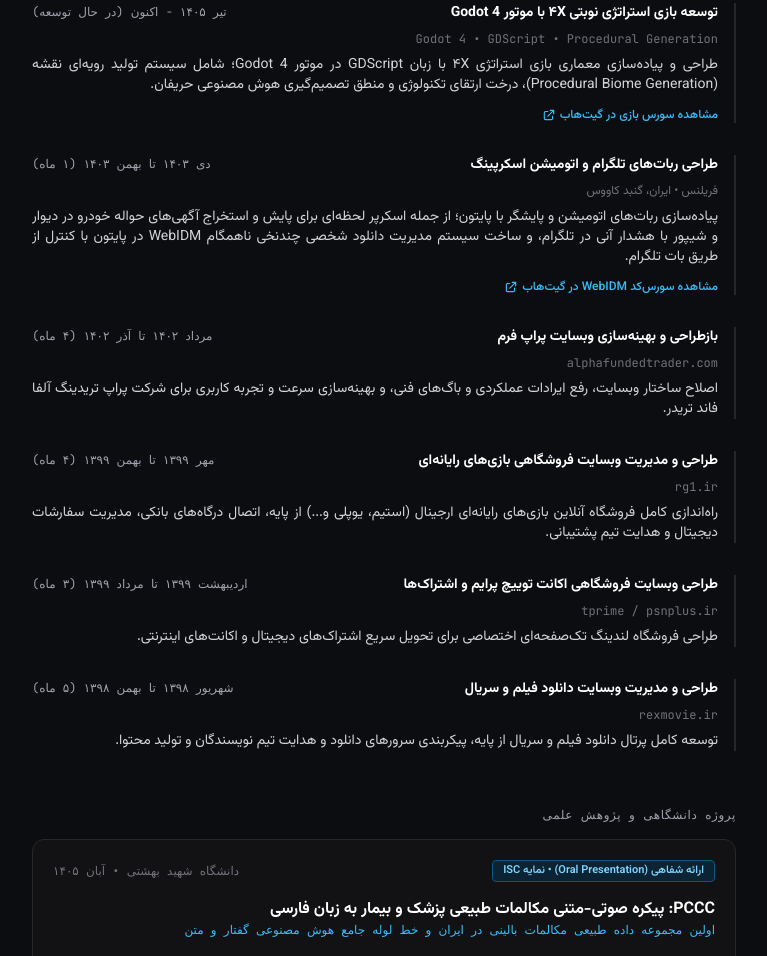
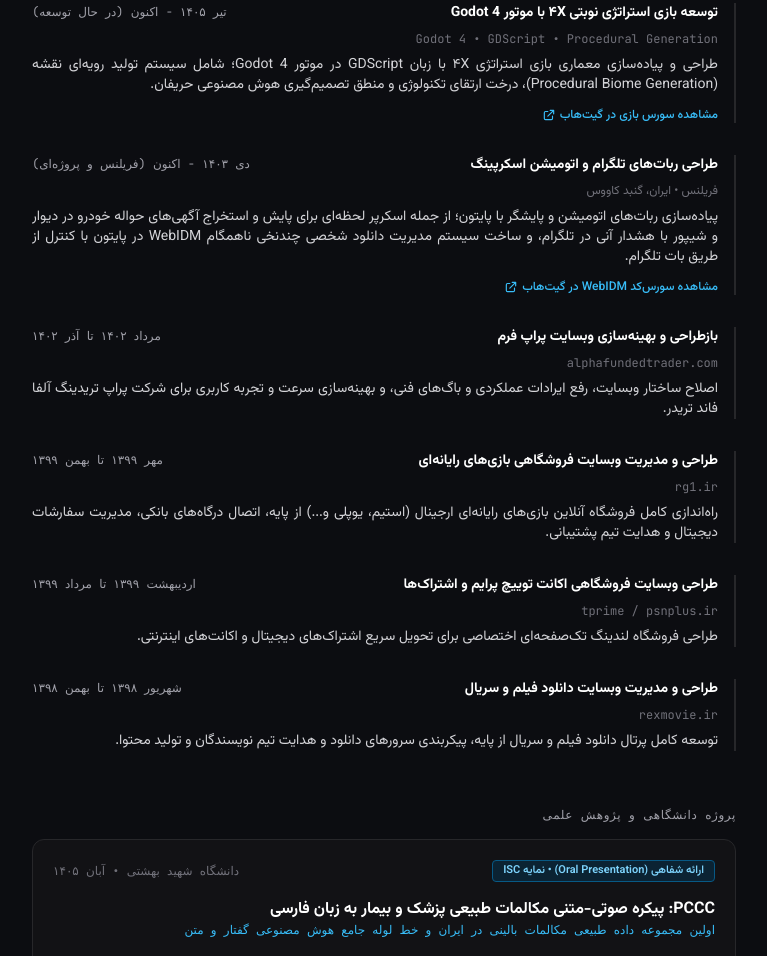
Before and after one commit to Bekend/bekend.github.io, a plain HTML site: page index.html in a window 1280 px wide. Shown: the part 2084-3040 px from the top of the page, without its empty margins (256-1023 px from the left). Drawn offline with nearby package versions, Linux system fonts and the light colour scheme.

Commit message:
fix(experience): remove negative short duration tags and set bots automation to ongoing freelance

```diff
--- a/index.html
+++ b/index.html
@@ -913,7 +913,7 @@
             <h3 class="text-sm font-bold text-zinc-900 dark:text-white" data-i18n="job_bots_title">
               طراحی ربات‌های تلگرام و اتومیشن اسکرپینگ
             </h3>
-            <span class="text-xs font-mono text-zinc-500 dark:text-zinc-400" data-i18n="job_bots_date">دی ۱۴۰۳ تا بهمن ۱۴۰۳ (۱ ماه)</span>
+            <span class="text-xs font-mono text-zinc-500 dark:text-zinc-400" data-i18n="job_bots_date">دی ۱۴۰۳ - اکنون (فریلنس و پروژه‌ای)</span>
           </div>
           <div class="text-xs text-zinc-500" data-i18n="job_bots_company">فریلنس • ایران، گنبد کاووس</div>
           <p class="text-xs sm:text-sm text-zinc-600 dark:text-zinc-300 leading-relaxed text-justify" data-i18n="job_bots_desc">
@@ -933,7 +933,7 @@
             <h3 class="text-sm font-bold text-zinc-900 dark:text-white" data-i18n="job_alpha_title">
               بازطراحی و بهینه‌سازی وبسایت پراپ فرم
             </h3>
-            <span class="text-xs font-mono text-zinc-500 dark:text-zinc-400" data-i18n="job_alpha_date">مرداد ۱۴۰۲ تا آذر ۱۴۰۲ (۴ ماه)</span>
+            <span class="text-xs font-mono text-zinc-500 dark:text-zinc-400" data-i18n="job_alpha_date">مرداد ۱۴۰۲ تا آذر ۱۴۰۲</span>
           </div>
           <div class="text-xs text-zinc-500 font-mono">alphafundedtrader.com</div>
           <p class="text-xs sm:text-sm text-zinc-600 dark:text-zinc-300 leading-relaxed text-justify" data-i18n="job_alpha_desc">
@@ -947,7 +947,7 @@
             <h3 class="text-sm font-bold text-zinc-900 dark:text-white" data-i18n="job_rg1_title">
               طراحی و مدیریت وبسایت فروشگاهی بازی‌های رایانه‌ای
             </h3>
-            <span class="text-xs font-mono text-zinc-500 dark:text-zinc-400" data-i18n="job_rg1_date">مهر ۱۳۹۹ تا بهمن ۱۳۹۹ (۴ ماه)</span>
+            <span class="text-xs font-mono text-zinc-500 dark:text-zinc-400" data-i18n="job_rg1_date">مهر ۱۳۹۹ تا بهمن ۱۳۹۹</span>
           </div>
           <div class="text-xs text-zinc-500 font-mono">rg1.ir</div>
           <p class="text-xs sm:text-sm text-zinc-600 dark:text-zinc-300 leading-relaxed text-justify" data-i18n="job_rg1_desc">
@@ -961,7 +961,7 @@
             <h3 class="text-sm font-bold text-zinc-900 dark:text-white" data-i18n="job_tprime_title">
               طراحی وبسایت فروشگاهی اکانت توییچ پرایم و اشتراک‌ها
             </h3>
-            <span class="text-xs font-mono text-zinc-500 dark:text-zinc-400" data-i18n="job_tprime_date">اردیبهشت ۱۳۹۹ تا مرداد ۱۳۹۹ (۳ ماه)</span>
+            <span class="text-xs font-mono text-zinc-500 dark:text-zinc-400" data-i18n="job_tprime_date">اردیبهشت ۱۳۹۹ تا مرداد ۱۳۹۹</span>
           </div>
           <div class="text-xs text-zinc-500 font-mono">tprime / psnplus.ir</div>
           <p class="text-xs sm:text-sm text-zinc-600 dark:text-zinc-300 leading-relaxed text-justify" data-i18n="job_tprime_desc">
@@ -975,7 +975,7 @@
             <h3 class="text-sm font-bold text-zinc-900 dark:text-white" data-i18n="job_rex_title">
               طراحی و مدیریت وبسایت دانلود فیلم و سریال
             </h3>
-            <span class="text-xs font-mono text-zinc-500 dark:text-zinc-400" data-i18n="job_rex_date">شهریور ۱۳۹۸ تا بهمن ۱۳۹۸ (۵ ماه)</span>
+            <span class="text-xs font-mono text-zinc-500 dark:text-zinc-400" data-i18n="job_rex_date">شهریور ۱۳۹۸ تا بهمن ۱۳۹۸</span>
           </div>
           <div class="text-xs text-zinc-500 font-mono">rexmovie.ir</div>
           <p class="text-xs sm:text-sm text-zinc-600 dark:text-zinc-300 leading-relaxed text-justify" data-i18n="job_rex_desc">
@@ -1276,7 +1276,7 @@
         <div class="cv-box rounded border p-2 space-y-0.5">
           <div class="flex items-center justify-between text-xs">
             <span class="font-bold cv-title" data-i18n="job_bots_title">طراحی ربات‌های تلگرام و اتومیشن اسکرپینگ</span>
-            <span class="font-mono text-[10px] cv-muted" data-i18n="job_bots_date">دی ۱۴۰۳ تا بهمن ۱۴۰۳ (۱ ماه)</span>
+            <span class="font-mono text-[10px] cv-muted" data-i18n="job_bots_date">دی ۱۴۰۳ - اکنون (فریلنس)</span>
           </div>
           <p class="text-[10.5px] leading-relaxed cv-text text-justify" data-i18n="job_bots_desc">
             پیاده‌سازی ربات‌های اتومیشن و پایشگر با پایتون؛ از جمله اسکرپر لحظه‌ای برای پایش و استخراج آگهی‌های حواله خودرو در دیوار و شیپور با هشدار آنی در تلگرام، و ساخت سیستم مدیریت دانلود شخصی چندنخی ناهمگام WebIDM در پایتون با کنترل از طریق بات تلگرام.
@@ -1287,7 +1287,7 @@
         <div class="cv-box rounded border p-2 space-y-0.5">
           <div class="flex items-center justify-between text-xs">
             <span class="font-bold cv-title" data-i18n="job_alpha_title">بازطراحی و بهینه‌سازی وبسایت پراپ فرم</span>
-            <span class="font-mono text-[10px] cv-muted" data-i18n="job_alpha_date">مرداد ۱۴۰۲ تا آذر ۱۴۰۲ (۴ ماه)</span>
+            <span class="font-mono text-[10px] cv-muted" data-i18n="job_alpha_date">مرداد ۱۴۰۲ تا آذر ۱۴۰۲</span>
           </div>
           <p class="text-[10.5px] leading-relaxed cv-text text-justify" data-i18n="job_alpha_desc">
             اصلاح ساختار وبسایت، رفع ایرادات عملکردی و باگ‌های فنی، و بهینه‌سازی سرعت و تجربه کاربری برای شرکت پراپ تریدینگ آلفا فاند تریدر.
@@ -1423,23 +1423,23 @@
         job_venorad_date: "مرداد ۱۴۰۵ - اکنون (در حال توسعه)",
         job_venorad_desc: "راه‌اندازی صفر تا صد فروشگاه اینترنتی عطر با بیش از ۲۵۰۰ محصول. توسعه اختصاصی و سبک افزونه‌های مورد نیاز ووکامرس (هرم بویایی با کش ترنزینت، فیلتر ایجکس محصولات و وضعیت انبار سفارشی) برای حذف وابستگی به افزونه‌های سنگین تجاری، و طراحی پایپ‌لاین پایتون جهت استخراج، پاکسازی و بارگذاری خودکار و دسته‌ای محصولات.",
         job_bots_title: "طراحی ربات‌های تلگرام و اتومیشن اسکرپینگ",
-        job_bots_date: "دی ۱۴۰۳ تا بهمن ۱۴۰۳ (۱ ماه)",
+        job_bots_date: "دی ۱۴۰۳ - اکنون (فریلنس و پروژه‌ای)",
         job_bots_company: "فریلنس • ایران، گنبد کاووس",
         job_bots_desc: "پیاده‌سازی ربات‌های اتومیشن و پایشگر با پایتون؛ از جمله اسکرپر لحظه‌ای برای پایش و استخراج آگهی‌های حواله خودرو در دیوار و شیپور با هشدار آنی در تلگرام، و ساخت سیستم مدیریت دانلود شخصی چندنخی ناهمگام WebIDM در پایتون با کنترل از طریق بات تلگرام.",
         job_godot_title: "توسعه بازی استراتژی نوبتی ۴X با موتور Godot 4",
         job_godot_date: "تیر ۱۴۰۵ - اکنون (در حال توسعه)",
         job_godot_desc: "طراحی و پیاده‌سازی معماری بازی استراتژی ۴X با زبان GDScript در موتور Godot 4؛ شامل سیستم تولید رویه‌ای نقشه (Procedural Biome Generation)، درخت ارتقای تکنولوژی و منطق تصمیم‌گیری هوش مصنوعی حریفان.",
         job_alpha_title: "بازطراحی و بهینه‌سازی وبسایت پراپ فرم",
-        job_alpha_date: "مرداد ۱۴۰۲ تا آذر ۱۴۰۲ (۴ ماه)",
+        job_alpha_date: "مرداد ۱۴۰۲ تا آذر ۱۴۰۲",
         job_alpha_desc: "اصلاح ساختار وبسایت، رفع ایرادات عملکردی و باگ‌های فنی، و بهینه‌سازی سرعت و تجربه کاربری برای شرکت پراپ تریدینگ آلفا فاند تریدر.",
         job_rg1_title: "طراحی و مدیریت وبسایت فروشگاهی بازی‌های رایانه‌ای",
-        job_rg1_date: "مهر ۱۳۹۹ تا بهمن ۱۳۹۹ (۴ ماه)",
+        job_rg1_date: "مهر ۱۳۹۹ تا بهمن ۱۳۹۹",
         job_rg1_desc: "راه‌اندازی کامل فروشگاه آنلاین بازی‌های رایانه‌ای ارجینال (استیم، یوپلی و...) از پایه، اتصال درگاه‌های بانکی، مدیریت سفارشات دیجیتال و هدایت تیم پشتیبانی.",
         job_tprime_title: "طراحی وبسایت فروشگاهی اکانت توییچ پرایم و اشتراک‌ها",
-        job_tprime_date: "اردیبهشت ۱۳۹۹ تا مرداد ۱۳۹۹ (۳ ماه)",
+        job_tprime_date: "اردیبهشت ۱۳۹۹ تا مرداد ۱۳۹۹",
         job_tprime_desc: "طراحی فروشگاه لندینگ تک‌صفحه‌ای اختصاصی برای تحویل سریع اشتراک‌های دیجیتال و اکانت‌های اینترنتی.",
         job_rex_title: "طراحی و مدیریت وبسایت دانلود فیلم و سریال",
-        job_rex_date: "شهریور ۱۳۹۸ تا بهمن ۱۳۹۸ (۵ ماه)",
+        job_rex_date: "شهریور ۱۳۹۸ تا بهمن ۱۳۹۸",
         job_rex_desc: "توسعه کامل پرتال دانلود فیلم و سریال از پایه، پیکربندی سرورهای دانلود و هدایت تیم نویسندگان و تولید محتوا.",
         sec_research_title: "پروژه دانشگاهی و پژوهش علمی",
         pccc_badge: "ارائه شفاهی (Oral Presentation) • نمایه ISC",
@@ -1551,23 +1551,23 @@
         job_venorad_date: "Aug 2026 - Present (Active Development)",
         job_venorad_desc: "Architected the e-commerce platform hosting 2500+ perfume products. Developed custom lightweight WooCommerce PHP plugins (olfactory notes with transient caching, live AJAX filters, and custom stock statuses) to eliminate heavy third-party plugins, and built automated Python ETL pipelines to scrape, clean, and bulk-import product catalogs with WebP media.",
         job_bots_title: "Telegram Bots & Scraping Automation",
-        job_bots_date: "Jan 2025 - Feb 2025 (1 month)",
+        job_bots_date: "Jan 2025 - Present (Freelance / Continuous)",
         job_bots_company: "Freelance • Gonbad Kavous, Iran",
         job_bots_desc: "Built asynchronous Python automation tools, including a real-time car transfer listing scraper for Divar and Sheypoor with instant Telegram alerts, and architected WebIDM, a multi-threaded asynchronous personal download manager with remote Telegram bot control.",
         job_godot_title: "Turn-Based 4X Strategy Game Architecture — Godot 4",
         job_godot_date: "Jul 2026 - Present (In Development)",
         job_godot_desc: "Architected an open-source turn-based 4X strategy game with Godot 4 and GDScript, featuring procedural biome map generation, technology trees, and faction AI decision-making logic.",
         job_alpha_title: "Web Platform Refactor & Performance Optimization",
-        job_alpha_date: "Jul 2023 - Nov 2023 (4 months)",
+        job_alpha_date: "Jul 2023 - Nov 2023",
         job_alpha_desc: "Refactored website architecture, fixed operational bugs, and optimized loading speed and user experience for proprietary trading firm Alpha Funded Trader.",
         job_rg1_title: "Original PC Game License E-Commerce — RG1.ir",
-        job_rg1_date: "Sep 2020 - Jan 2021 (4 months)",
+        job_rg1_date: "Sep 2020 - Jan 2021",
         job_rg1_desc: "Built and managed an e-commerce platform for original gaming licenses (Steam, Uplay, etc.), integrating payment gateways, digital product fulfillment, and managing support.",
         job_tprime_title: "Twitch Prime & Digital Subscriptions Store",
-        job_tprime_date: "Apr 2020 - Jul 2020 (3 months)",
+        job_tprime_date: "Apr 2020 - Jul 2020",
         job_tprime_desc: "Designed a single-page digital storefront for fast fulfillment of online subscriptions and Twitch Prime memberships.",
         job_rex_title: "Media & Movie Download Portal — RexMovie.ir",
-        job_rex_date: "Aug 2019 - Jan 2020 (5 months)",
+        job_rex_date: "Aug 2019 - Jan 2020",
         job_rex_desc: "Developed a media download portal from scratch, configured download storage servers, and led an editorial team of 5 content creators.",
         sec_research_title: "Academic Research & Publications",
         pccc_badge: "Accepted for Oral Presentation • ISC Indexed",
```
